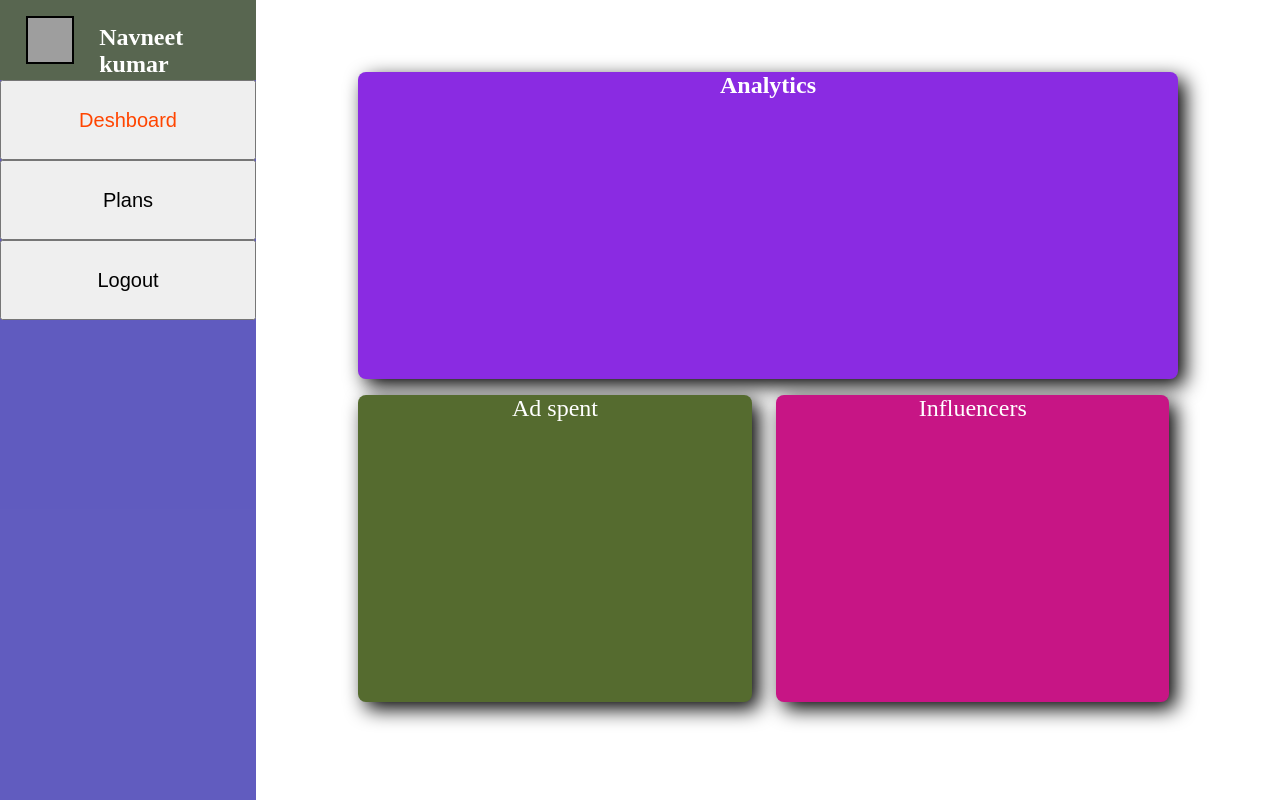
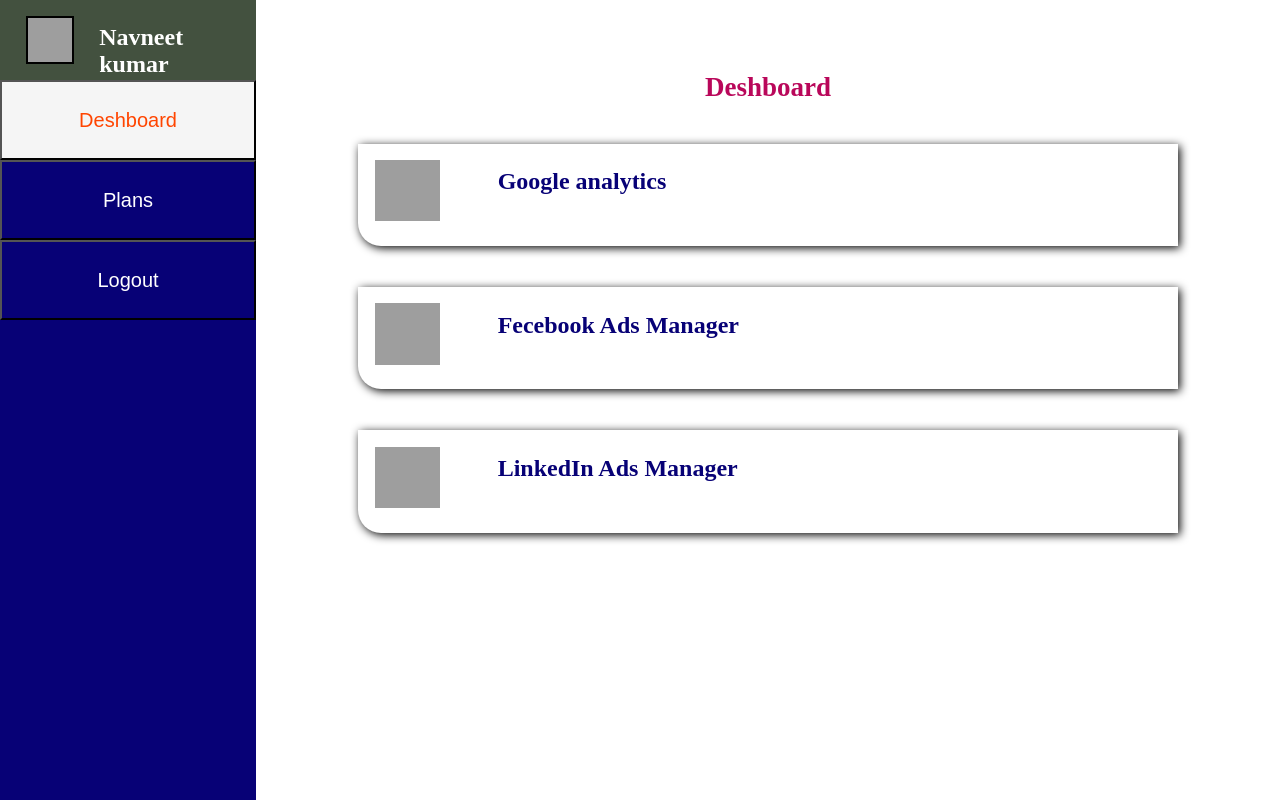
Before and after one commit to navneetthakor/dma, a PHP site: page /deshboard.php in a window 1280 px wide. Run offline with PHP 8.4, Linux system fonts and the light colour scheme; grey boxes are pictures that could not be loaded.

Commit message:
Admin deshboard modified (1)

```diff
--- a/dma/html/deshboard.php
+++ b/dma/html/deshboard.php
@@ -13,6 +13,11 @@
             box-sizing: border-box;
         }
 
+        body {
+            /* width: 100vw; */
+            overflow-x: hidden;
+        }
+
         #sec1 {
             width: 100vw;
             height: 100vh;
@@ -22,7 +27,7 @@
         /* left division styling  */
         #left {
             width: 20%;
-            background-color: #342eadc7;
+            background-color: #070176;
             display: flex;
             flex-direction: column;
         }
@@ -30,7 +35,7 @@
         /* client details of left division */
         #leftd1 {
             height: 10%;
-            background-color:rgba(85, 107, 47, 0.765);
+            background-color: rgba(85, 107, 47, 0.765);
             color: white;
             display: flex;
             flex-direction: row;
@@ -66,11 +71,18 @@
 
         .corang {
             color: orangered;
+            background-color: whitesmoke;
+        }
+
+        .corang1 {
+            color: White;
+            background-color: #070176;
         }
 
         /* right division styling  */
         #right {
             width: 80%;
+            /* background-color: whitesmoke; */
         }
 
         #rcontainer {
@@ -78,24 +90,41 @@
             height: 80%;
             margin-top: 7%;
             margin-left: 10%;
+            /* border: 2px solid red; */
 
         }
 
-        /* analytics part in right container  */
+        /* analytics part in right container
+        #rcontainer > div:first-child::before{
+            content: "";
+            background: url('../images/dashboard-modern.png') no-repeat center center/cover;
+            position: absolute;
+            height: 100%;
+            width: 100%;
+            top: 0;
+            left: 0;
+            z-index: -1;
+            opacity: 0.3;
+        }
         #ranlytic {
             height: 48%;
             width: 100%;
-            background-color: blueviolet;
-            /* background-color: whitesmoke; */
-            color: white;
-            /* color: black; */
+            color: #070176;
             border-radius: 8px;
             text-align: center;
             font-size: 2vh;
             box-shadow: 7px 7px 20px black;
+            position: relative;
         }
 
-        /* remaining part of the container  */
+        #ranlytic img{
+            height: 20%;
+            width: 20%;
+            margin-top: 5%;
+
+        }
+
+        remaining part of the container
         #rcont2 {
             margin-top: 2%;
             height: 48%;
@@ -109,15 +138,78 @@
             font-size: 3vh;
             height: 100%;
             width: 48%;
-            background-color: mediumvioletred;
-            color: white;
+            background-color: whitesmoke;
+            color: black;
             border-radius: 8px;
             box-shadow: 7px 7px 20px black;
         }
 
         #rcont2 div:first-child {
             margin-right: 3%;
-            background-color: darkolivegreen;
+        }
+
+        utility classes
+        .metadata{
+            color: #070176;
+            font-weight: 550;
+            font-size: 2.5vh;
+            margin-top: 3%;
+        } */
+
+        /* right div heading  */
+        #rheddesh {
+            text-align: center;
+            font-size: large;
+            color: rgb(185, 7, 90);
+            font-weight: 550;
+        }
+
+        /* all three tabs in right gg,fb,ldin  */
+        #rcont2 {
+            width: 100%;
+            height: 80%;
+            margin-top: 5%;
+        }
+
+        #rcont2 a>div {
+            width: 100%;
+            height: 20%;
+            margin-top: 5%;
+            background-color: white;
+            border-bottom-left-radius: 23px;
+            box-shadow: 2px 2px 10px black;
+            display: flex;
+        }
+
+        #rcont2 a{
+            text-decoration: none;
+        }
+
+        /* right tabs image styling */
+        .imgdiv img {
+            height: 100%;
+            width: 100%;
+        }
+
+        .imgdiv {
+            /* border: 2px solid red; */
+            height: 60%;
+            width: 8%;
+            margin-top: 2%;
+            margin-left: 2%;
+        }
+
+        .logoname {
+            /* border: 2px solid red; */
+            height: 40%;
+            width: 40%;
+            margin-top: 3%;
+            margin-left: 2%;
+            font-weight: 550;
+            font-size: 3vh;
+            text-align: left;
+            padding-left: 5%;
+            color: #070176;
         }
     </style>
 </head>
@@ -130,15 +222,19 @@
                 <h3 id="clientname">Navneet kumar</h3>
             </div>
             <div id="leftd2">
-                <input type="button" value="Deshboard"  id="ldesh" class=" lbtn corang" onclick="desh()">
-                <input type="button" value="Plans" id="lplans" class="lbtn" onclick="plans()" >
-                <input type="button" value="Logout" id="llogin" class="lbtn" onclick="logout()">
+                <input type="button" value="Deshboard" id="ldesh" class=" lbtn corang" onclick="desh()">
+                <input type="button" value="Plans" id="lplans" class="lbtn corang1" onclick="plans()">
+                <input type="button" value="Logout" id="llogin" class="lbtn corang1" onclick="logout()">
             </div>
         </div>
         <div id="right">
             <div id="rcontainer">
-                <div id="ranlytic">
+                <!-- <div id="ranlytic">
                     <h2>Analytics</h2>
+                    <img src="../images/ga42.png" alt="Google analytics">
+                    <div class="metadata">
+                        Click here to get the details about how users are interecting with your website.
+                    </div>
                 </div>
                 <div id="rcont2">
                     <div id="rcont2d1">
@@ -146,6 +242,42 @@
                     </div>
                     <div id="rcont2d2">
                         Influencers
+                    </div> -->
+
+                <!-- deshboard mode  -->
+                <!-- heading -->
+                <div id="rheddesh">
+                    <h2>Deshboard</h2>
+                </div>
+
+                <!-- tabs to navigate analytics  -->
+                <div id="rcont2">
+                    <a href="">
+                        <div id="google">
+                            <div class="imgdiv">
+                                <img src="../images/ga42.png" alt="">
+                            </div>
+                            <div class="logoname">Google analytics</div>
+                        </div>
+                    </a>
+
+                    <a href="">
+                        <div id="fb">
+                            <div class="imgdiv">
+                                <img src="../images/fblogo.png" alt="">
+                            </div>
+                            <div class="logoname">Fecebook Ads Manager</div>
+                        </div>
+                    </a>
+
+                    <a href="">
+                        <div id="ldin">
+                            <div class="imgdiv">
+                                <img src="../images/ldinlogo.png" alt="">
+                            </div>
+                            <div class="logoname">LinkedIn Ads Manager</div>
+                        </div>
+                    </a>
                 </div>
             </div>
 
@@ -154,46 +286,51 @@
     </section>
 
     <script>
-        function plans()
-        {
+        function plans() {
             lall = document.getElementsByClassName('lbtn');
             lall = Array.from(lall);
 
             lall.forEach(element => {
                 element.classList.remove('corang')
+                element.classList.add('corang1')
+
             });
             lall = document.getElementsByClassName('lbtn')[1].classList.add('corang');
+            lall = document.getElementsByClassName('lbtn')[1].classList.remove('corang1');
 
             var rcontainer = document.getElementById('rcontainer');
-           rcontainer.style.display="none";
+            rcontainer.style.display = "none";
 
-           window.open("/html/plans.html","_blank");
+            //    window.open("/html/plans.html","_blank");
         }
 
-        function desh()
-        {
+        function desh() {
             lall = document.getElementsByClassName('lbtn');
             lall = Array.from(lall);
 
             lall.forEach(element => {
                 element.classList.remove('corang')
+                element.classList.add('corang1')
+
             });
             lall = document.getElementsByClassName('lbtn')[0].classList.add('corang');
+            lall = document.getElementsByClassName('lbtn')[0].classList.remove('corang1');
 
             var rcontainer = document.getElementById('rcontainer');
-           rcontainer.style.display="block";
+            rcontainer.style.display = "block";
         }
 
-        function logout()
-        {
+        function logout() {
             lall = document.getElementsByClassName('lbtn');
             lall = Array.from(lall);
 
             lall.forEach(element => {
                 element.classList.remove('corang')
+                element.classList.add('corang1')
             });
             lall = document.getElementsByClassName('lbtn')[2].classList.add('corang');
-           window.open("/html/index.html","_self");
+            lall = document.getElementsByClassName('lbtn')[2].classList.remove('corang1');
+            window.open("/html/index.html", "_self");
         }
     </script>
 </body>
```
Also changed, not shown: dma/images/dashboard-modern.png (added), dma/images/fblogo.png (added), dma/images/ga41.png (added), dma/images/ga42.png (added), dma/images/ldinlogo.png (added), images/ga41.png (added), images/ga42.png (added). Lines whose indentation alone changed are shown as unchanged.
